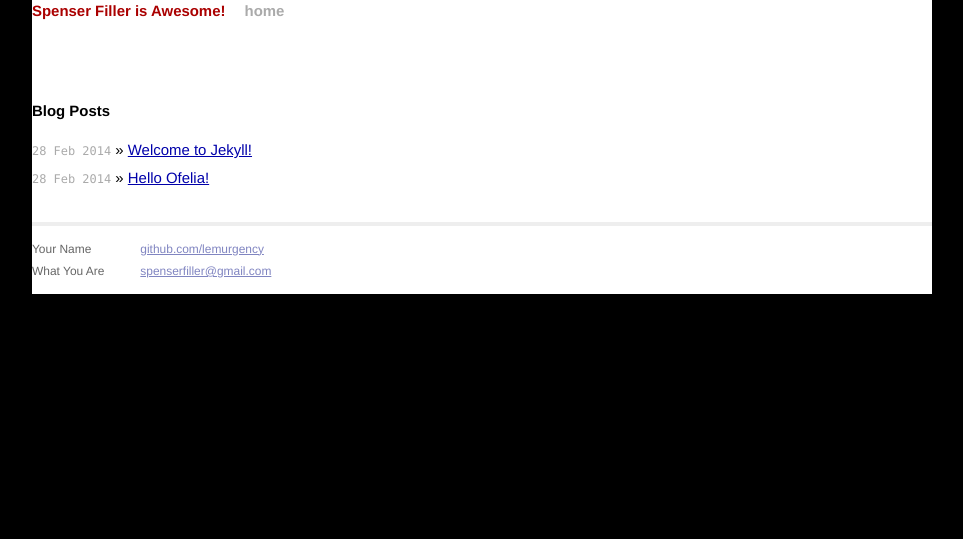
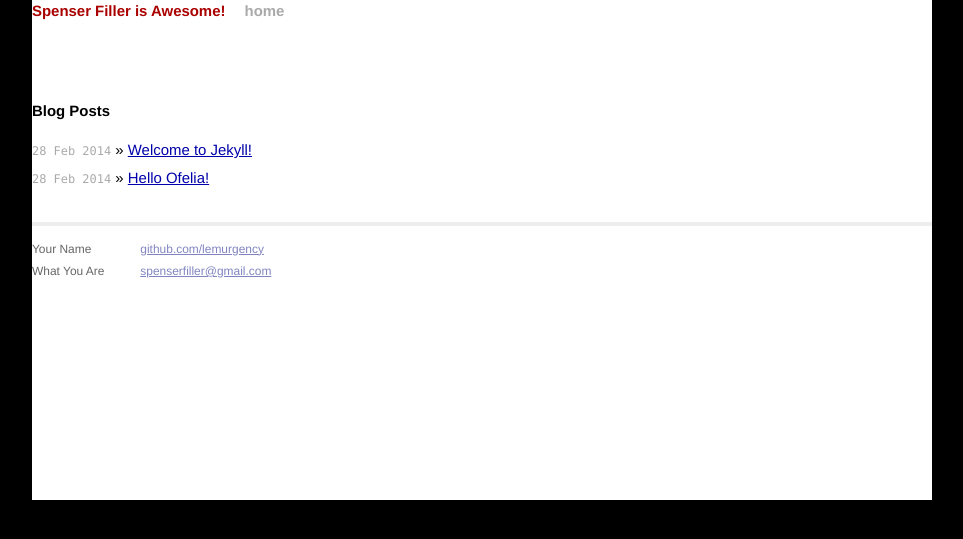
Before and after one commit to lemurgency/lemurgency.github.io, a Jekyll site: the page built from index.html, in a window 1280 px wide. Shown: the top 539 px of the page, without its empty margins (158-1121 px from the left). Built offline with Jekyll 4.4.1, drawn with Linux system fonts in a browser that asks for light colours; Markdown is read by kramdown in place of the engine named in the settings.

Commit message:
Messing with layout

```diff
--- a/css/main.css
+++ b/css/main.css
@@ -65,6 +65,7 @@ background-color:black;
   margin: 0 auto;
   line-height: 1.5em;
   background-color:white;
+  min-height: 500px;
 }
 
 .banner {
```
